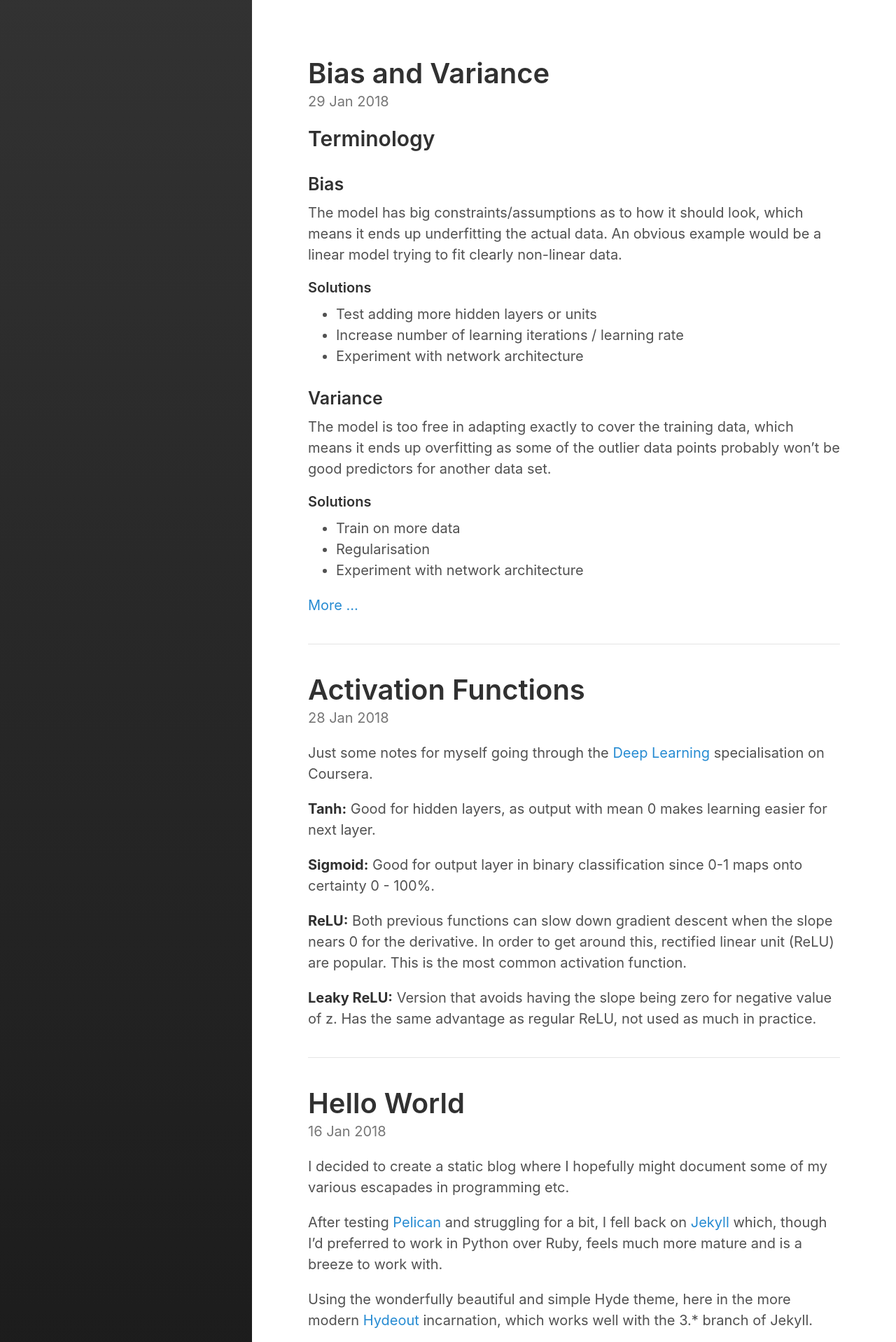
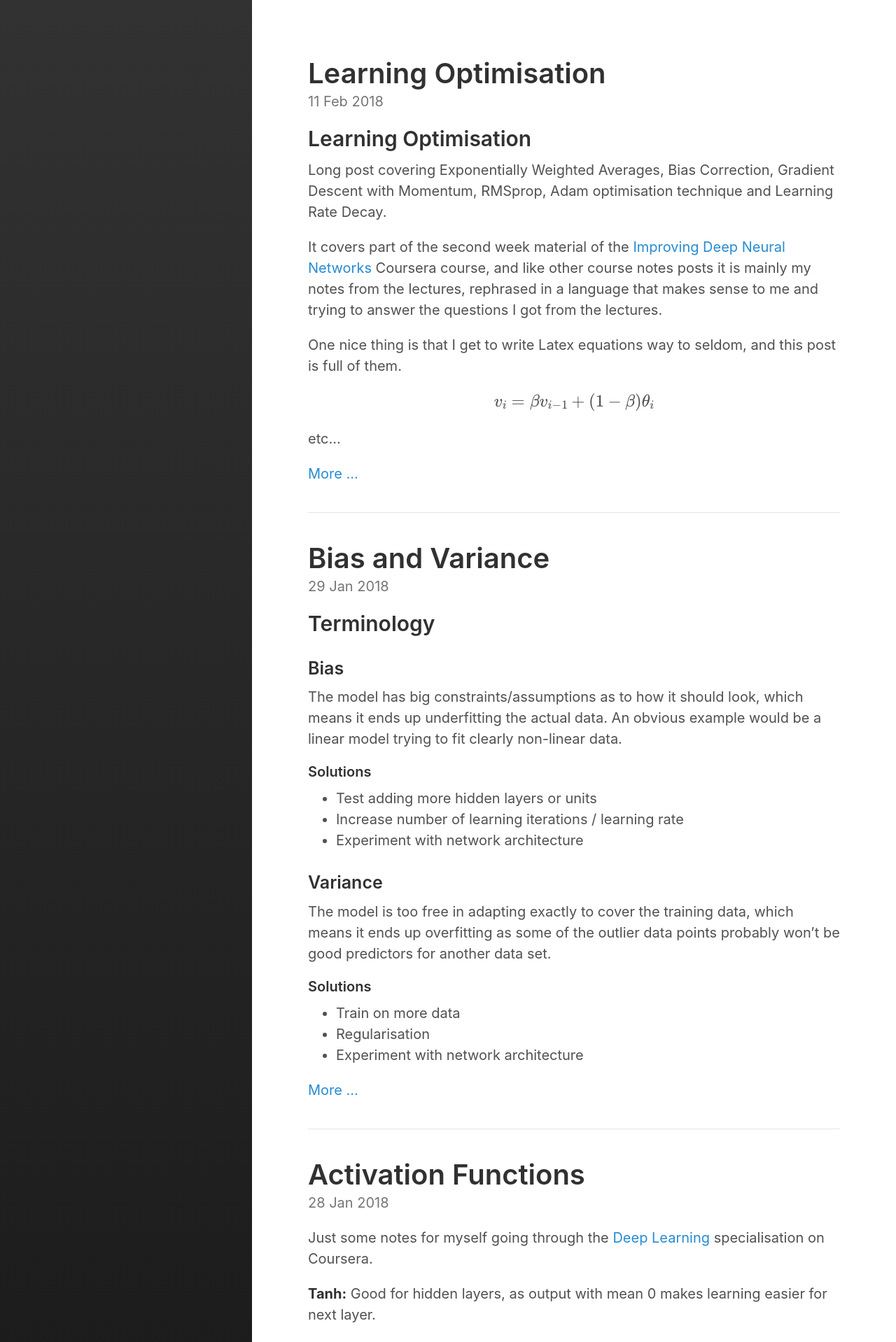
Before and after one commit to FreddieK/FreddieK.github.io, a Jekyll site: the page built from index.html, in a window 1280 px wide. Shown: the top 1918 px of the page at 70% size. Built offline with Jekyll 4.4.1, drawn with Linux system fonts in a browser that asks for light colours; formulas are drawn with MathJax 3; the list of posts is cut into pages by our own code; part of the change alters nothing that is shown.

Commit message:
Added Latex equation support and new blog post on learning optimisation

```diff
--- a/_includes/custom-foot.html
+++ b/_includes/custom-foot.html
@@ -1 +1,2 @@
 <!-- Optional footer content -->
+<script type="text/javascript" src="http://cdn.mathjax.org/mathjax/latest/MathJax.js?config=TeX-AMS-MML_HTMLorMML"></script>
--- /dev/null
+++ b/_posts/2018-02-11-learning-optimisation.md
@@ -0,0 +1,112 @@
+---
+layout: post
+title: Learning Optimisation
+excerpt_separator:  <!--more-->
+comments: false
+tags: ['deep learning', 'course-notes']
+---
+
+## Learning Optimisation
+Long post covering Exponentially Weighted Averages, Bias Correction, Gradient Descent with Momentum, RMSprop, Adam optimisation technique and Learning Rate Decay.
+
+It covers part of the second week material of the [Improving Deep Neural Networks](https://www.coursera.org/learn/deep-neural-network/home/welcome) Coursera course, and like other course notes posts it is mainly my notes from the lectures, rephrased in a language that makes sense to me and trying to answer the questions I got from the lectures.
+
+One nice thing is that I get to write Latex equations way to seldom, and this post is full of them.
+
+$$v_i = \beta v_{i-1} + (1-\beta)\theta_i$$
+
+etc...
+
+<!--more-->
+
+### Exponentially Weighted Averages
+Used in series of data in order to get a moving average.
+
+$$
+v_0 = 0
+$$
+
+$$
+v_i = \beta v_{i-1} + (1-\beta)\theta_i
+$$
+
+Since the first term will recursively include previous days, but with exponentially decreasing impacts, the beta term can be used to roughly indicate how many previous days have an actual impact relative to the current day. 0.9 ≈ 10 days, 0.98 ≈ 50.
+
+### Bias correction
+
+$$v_t := \frac{v_t}{(1-\beta^t)}$$
+
+Since $$v_0 = 0$$, it means that for small t:s, $$v_t$$ will be scaled up to account for the missing days since before the time series started.
+
+Only needed if you want to avoid a cold start for the first n iterations (based on value of beta), for our purposes it's generally not needed.
+
+### Gradient Descent with Momentum
+Instead up updating weights with $$dw$$ and $$db$$ in each iteration, calculate $$v_{dw}$$ and $$v_{db}$$ and update weights based on those.
+
+A way of thinking of this is that the $$v_{i-1}$$ term shows a current velocity, and the $$dw$$ term is an acceleration/retardation term for the weights.
+
+In practice, oftentimes implemented as;
+
+$$v_{dw} := \beta v_{dw} + dw$$
+
+s.t.
+
+$$w := w - \alpha v_{dw}$$
+
+Since the main implication of this is that the momentum will end up growing quicker, it might have an impact on what learning rate to choose. Besides that, they are funtionally equivalent.
+
+### RMSprop
+Root-mean squared propagation.
+
+$$S_{dw} := \beta S_{dw} + (1-\beta) dw^2$$
+
+$$S_{db} := \beta S_{db} + (1-\beta) db^2$$
+
+$$w := w - \alpha \frac{dw}{\sqrt{S_{dw}}}$$
+
+$$b := b - \alpha \frac{db}{\sqrt{S_{db}}}$$
+
+Since a large gradient term gets punished exponentially more than smaller, this will smooth out outliers.
+
+Note also that since the S term is used to scale down the gradient, you might counter this by scaling up the learning rate.
+
+Note that in practice during implementation, a small $$\epsilon$$ is added to avoid division by zero, i.e. as $$\sqrt{S_{db} + \epsilon}$$
+
+### Adam - Adaptive moment estimation
+There are few optimisation algorithms that works on a wide variety of problems, but this might be one. Basically, it takes GD with Momentum and combine it with RMSprop.
+
+Calculate V and S terms, and note that **here bias corrections should be included**.
+
+$$w := w - \alpha \frac{V}{\sqrt{S}}$$
+
+#### Hyperparameters and tuning
+
+Alpha = Needs to be tuned for each network
+
+$$beta_1 = 0.9$$ (0.8-0.999 range commonly used, for V term)
+
+$$beta_2 = 0.999$$ (for S term)
+
+$$\epsilon = 10^-8$$ (to avoid division by zero)
+
+### Learning Rate Decay
+As you approach convergence for learning, MBGD will start oscillating in the area based on the variance in each batch. In order to minify these oscillations, what you can do is implement a learning rate decay, so that the steps becomes smaller for each epoch of learning.
+
+$$\alpha = \frac{1}{1+decayRate*epochNum} \alpha_0$$
+
+**Alternatives**
+
+$$\alpha = 0.95^{epochNum} \alpha_0$$
+
+$$\alpha = \frac{k}{sqrt(epochNum)} \alpha_0$$
+
+$$\alpha = \frac{k}{\sqrt{t}} \alpha_0$$
+
+etc...
+
+It's also possible to manually tune alpha if you monitor the training to see when learning slows down.
+
+### Local optimas
+In high dimensional networks, it's very unlikely to find local convex optimums for all features, rather you will find saddle points where some features have an optima but others don't, which mean that the algorithm won't become stuck.
+
+Plateaus are a bigger problem, which means regions where the gradients are close to zero and thus slows down the learning a lot.
```
